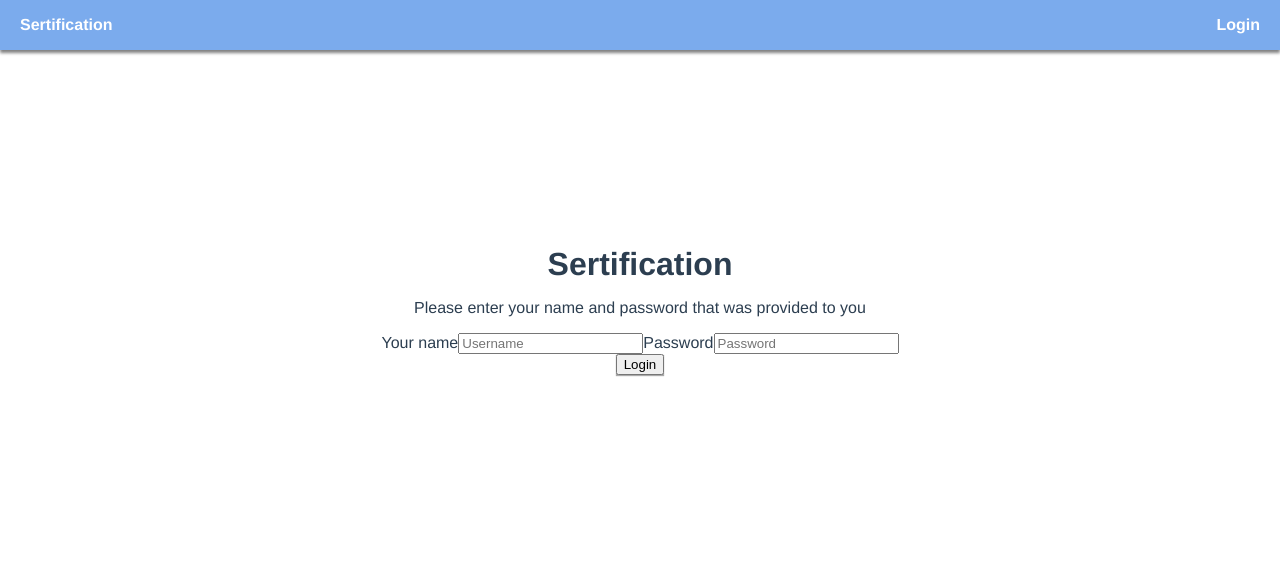
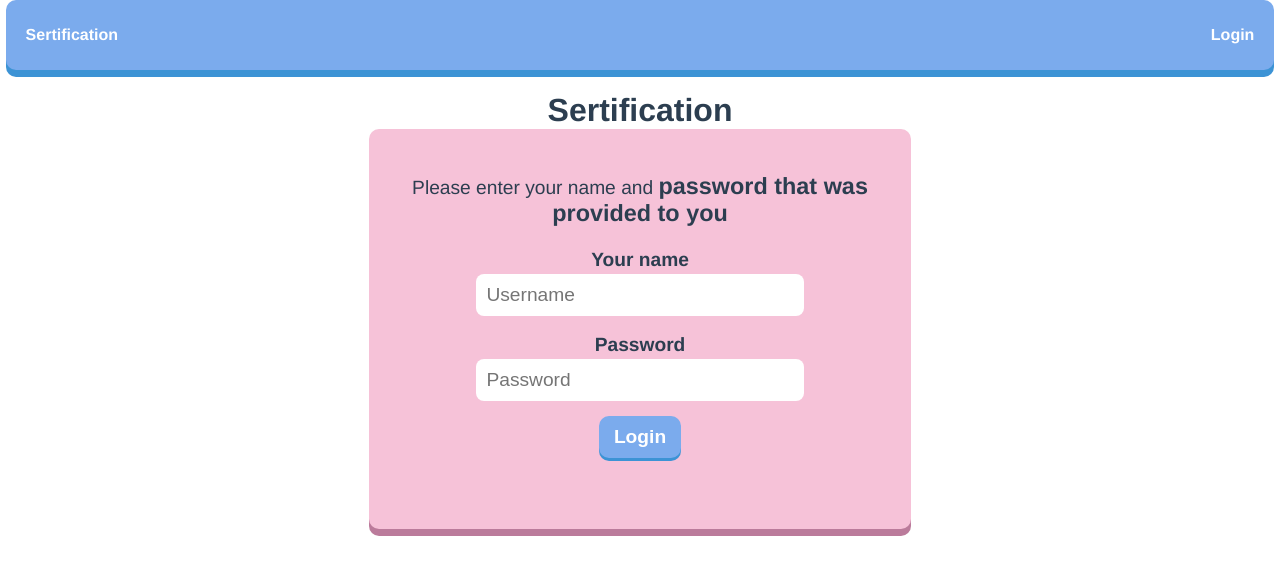
Before and after one commit to FrankieSR/test_app, a Vue app: page / in a window 1280 px wide. Shown: the top 574 px of the page. Built offline with nearby package versions, Linux system fonts and the light colour scheme; the HTML template or start-up script is replaced by a standard one.

Commit message:
stylized loader and login

```diff
--- a/src/components/Loader.vue
+++ b/src/components/Loader.vue
@@ -1,30 +1,47 @@
 <template>
-	<div>
-    	<div>
-				<div class="loader"></div>
-        </div>
-    </div>
-
+  <div class="loader-wrapper">
+<div class="lds-dual-ring"></div>
+  </div>
 </template>
 
 <script>
 export default {
-	name: 'Loader'
+  name: "Loader"
 };
 </script>
 
 <!-- Add "scoped" attribute to limit CSS to this component only -->
 <style scoped lang="less">
-.loader {
-	width: 100vw;
-	height: 100vh;
-	background: rgba(200, 200, 200, 0.7);
+.loader-wrapper {
 	position: absolute;
-	left: 0;
-	top: 0;
-	display: flex;
-	align-items: center;
-	justify-content: center;
-	background: red;
+	width: 100%;
+	height: 100%;
 }
+.lds-dual-ring {
+	position: absolute;
+	top: 40%;
+  display: inline-block;
+  width: 64px;
+  height: 64px;
+}
+.lds-dual-ring:after {
+  content: " ";
+  display: block;
+  width: 46px;
+  height: 46px;
+  margin: 1px;
+  border-radius: 50%;
+  border: 5px solid #fff;
+  border-color: rgb(219, 11, 11) transparent rgb(223, 18, 18) transparent;
+  animation: lds-dual-ring 1.2s linear infinite;
+}
+@keyframes lds-dual-ring {
+  0% {
+    transform: rotate(0deg);
+  }
+  100% {
+    transform: rotate(360deg);
+  }
+}
+
 </style>
--- a/src/components/Navigation.vue
+++ b/src/components/Navigation.vue
@@ -62,7 +62,7 @@ a {
 
 .navigation {
   background: #7babed;
-  min-height: 50px;
+  min-height: 70px;
   font-weight: 600;
   color: #fff;
   text-align: center;
@@ -70,8 +70,11 @@ a {
   align-items: center;
   justify-content: space-between;
   padding: 0 20px;
-  box-shadow: 0 3px 3px grey;
+  box-shadow: 0 7px 0 #3C93D5;
   margin-bottom: 20px;
+  border-radius: 10px;
+  margin: 0 auto;
+  width: 96%;
 }
 
 .logout {
--- a/src/views/Home.vue
+++ b/src/views/Home.vue
@@ -1,9 +1,6 @@
 <template>
   <div>
     <Navigation/>
-    <div class="div" v-if="loading">
-      <Loader/>
-    </div>
     <div class="home">
       <div v-if="!isAuthenticated">
         <h1>Sertification</h1>
--- a/src/views/Login.vue
+++ b/src/views/Login.vue
@@ -1,6 +1,9 @@
 <template>
-  <div>
-    <p>Please enter your name and password that was provided to you</p>
+  <div class="login-wrapper">
+    <p>
+      Please enter your name and
+      <strong>password that was provided to you</strong>
+    </p>
     <form class="login" @submit.prevent="login">
       <div class="input-wrapper">
         <label for="username">Your name</label>
@@ -8,13 +11,27 @@
         <label for="password">Password</label>
         <input required v-model="password" id="password" type="password" placeholder="Password">
       </div>
-      <button type="submit">Login</button>
+      <div class="buuton-wrapper">
+        <div v-if="loading">
+          <div class="div" v-if="loading">
+            <Loader/>
+          </div>
+        </div>
+        <div v-else>
+          <button type="submit">Login</button>
+        </div>
+      </div>
     </form>
+    <div v-show="error">
+      <span class="error">Error access</span>
+    </div>
   </div>
 </template>
 
 <script>
 import store from "../store";
+import { mapGetters } from "vuex";
+import Loader from "../components/Loader.vue";
 
 export default {
   name: "login",
@@ -24,16 +41,95 @@ export default {
       password: ""
     };
   },
+  components: {
+    Loader
+  },
   methods: {
     login: function() {
       const { username, password } = this;
-      this.loaderVisible = 1;
 
       this.$store.dispatch("AUTH_REQUEST", { username, password }).then(() => {
         this.$router.push("/");
-        this.loaderVisible = 0;
       });
     }
+  },
+  computed: {
+    ...mapGetters(["isAuthenticated", "authStatus"]),
+    error: function() {
+      return this.authStatus === "error";
+    },
+    loading: function() {
+      return this.authStatus === "loading";
+    },
   }
 };
 </script>
+
+
+<style lang="less" scoped>
+.login-wrapper {
+  width: 40vw;
+  min-height: 350px;
+  background: #f6c2d8;
+  padding: 25px 15px;
+  border-radius: 10px;
+  margin: 0 auto;
+  box-shadow: 0 7px 0 rgb(187, 123, 155);
+
+  p {
+    font-size: 120%;
+
+    strong {
+      font-size: 122%;
+    }
+  }
+
+  .input-wrapper {
+    display: flex;
+    align-items: center;
+    flex-direction: column;
+
+    label {
+      font-weight: 700;
+      font-size: 120%;
+      padding: 3px;
+    }
+
+    input {
+      font-size: 120%;
+      border-radius: 8px;
+      padding: 10px;
+      border: none;
+      margin-bottom: 15px;
+      width: 60%;
+    }
+  }
+
+  button {
+    border-radius: 10px;
+    border: none;
+    font-size: 120%;
+    font-weight: 700;
+    padding: 10px 15px;
+    cursor: pointer;
+    transition: 0.2s;
+    background: #7babed;
+    box-shadow: 0 3px 0 #3c93d5;
+    color: #fff;
+
+    &:hover {
+      box-shadow: 0 8px 0 #3c93d5;
+      transform: translateY(-6px);
+    }
+  }
+
+  .error {
+    font-size: 140%;
+    color: red;
+  }
+
+  .buuton-wrapper {
+    position: relative;
+  }
+}
+</style>
--- a/src/views/Test.vue
+++ b/src/views/Test.vue
@@ -210,7 +210,10 @@ export default {
 	this.sortRandomQuestions();
 	console.log(this.RandomSortedQuestionList);
 	// window.onbeforeunload = function(e) {
-	// 	localStorage.setItem("reloadPage", true);
+  // 	localStorage.setItem("reloadPage", true);
+    // if (this.$router.go(this.$router.currentRoute)) {
+    //   this.$router.push("/");
+    // }
 	// };
   }
 };
@@ -219,9 +222,6 @@ export default {
 <style lang="less">
 
 body {
-  margin: 0;
-  padding: 0;
-  font-family: "Montserrat", sans-serif;
   -webkit-font-smoothing: antialiased;
   h1 {
     padding: 0;
```
